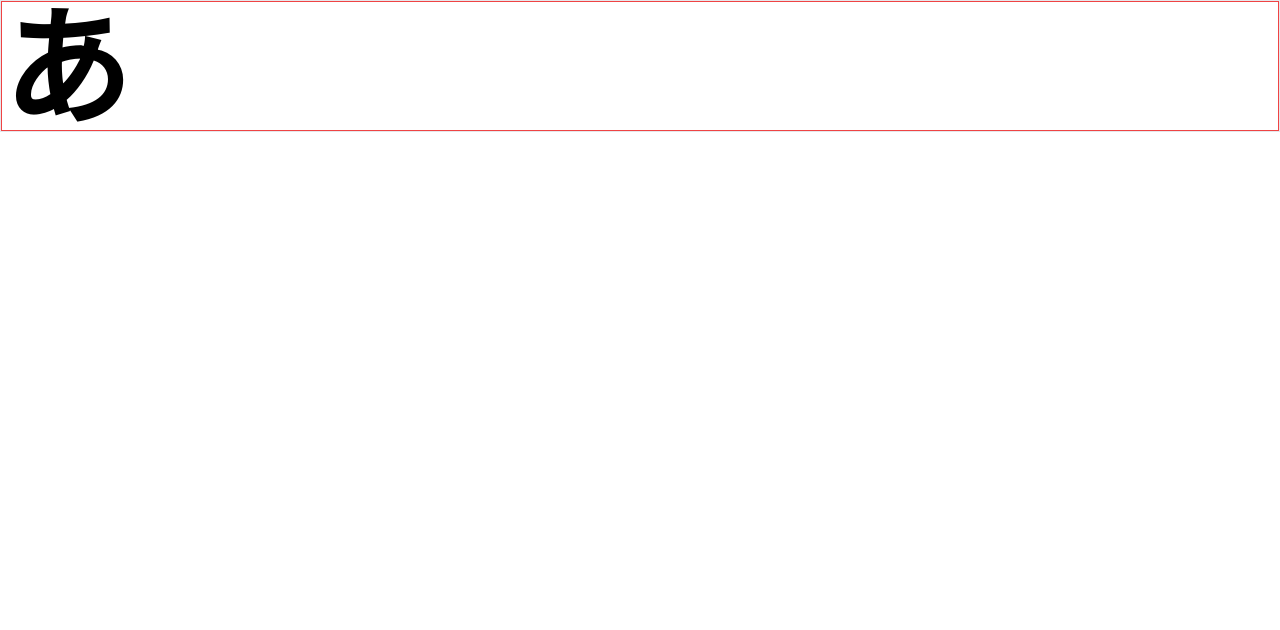
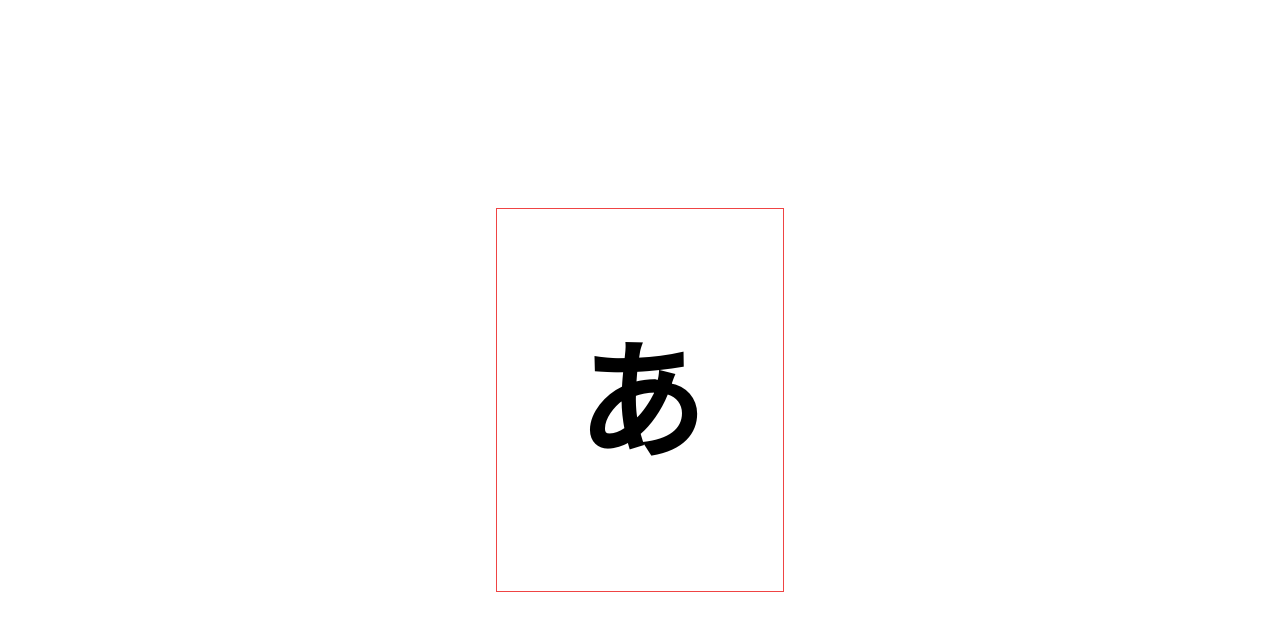
Before and after one commit to oncet/hiragana-flashcards, a React app: page / in a window 1280 px wide. Shown: the top 630 px of the page. Built offline with nearby package versions, Linux system fonts and the light colour scheme; the HTML template or start-up script is replaced by a standard one.

Commit message:
add basic layout

```diff
--- a/src/App.tsx
+++ b/src/App.tsx
@@ -2,8 +2,10 @@ import "./App.css";
 
 const App = () => {
   return (
-    <div className="border">
-      <div className="border border-red-500 text-9xl font-bold">あ</div>
+    <div className="flex min-h-svh items-center justify-center">
+      <div className="flex h-96 max-w-72 flex-grow items-center justify-center border border-red-500 text-9xl font-bold">
+        <div>あ</div>
+      </div>
     </div>
   );
 };
```
